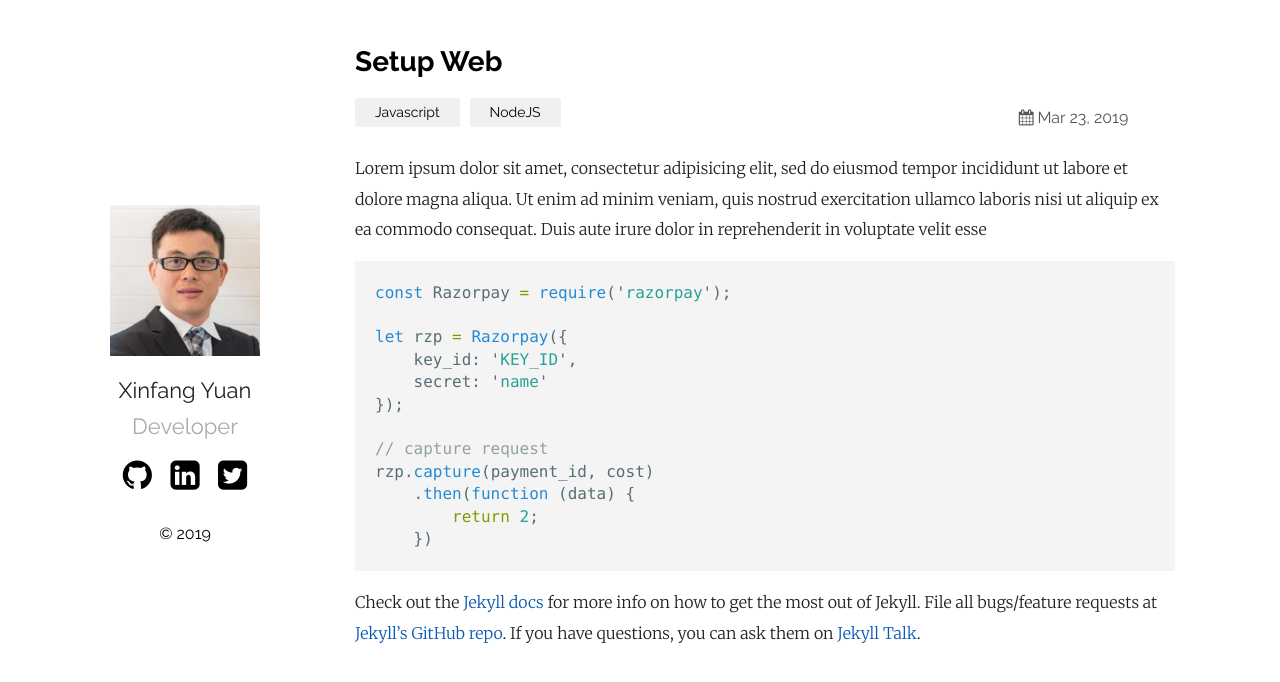
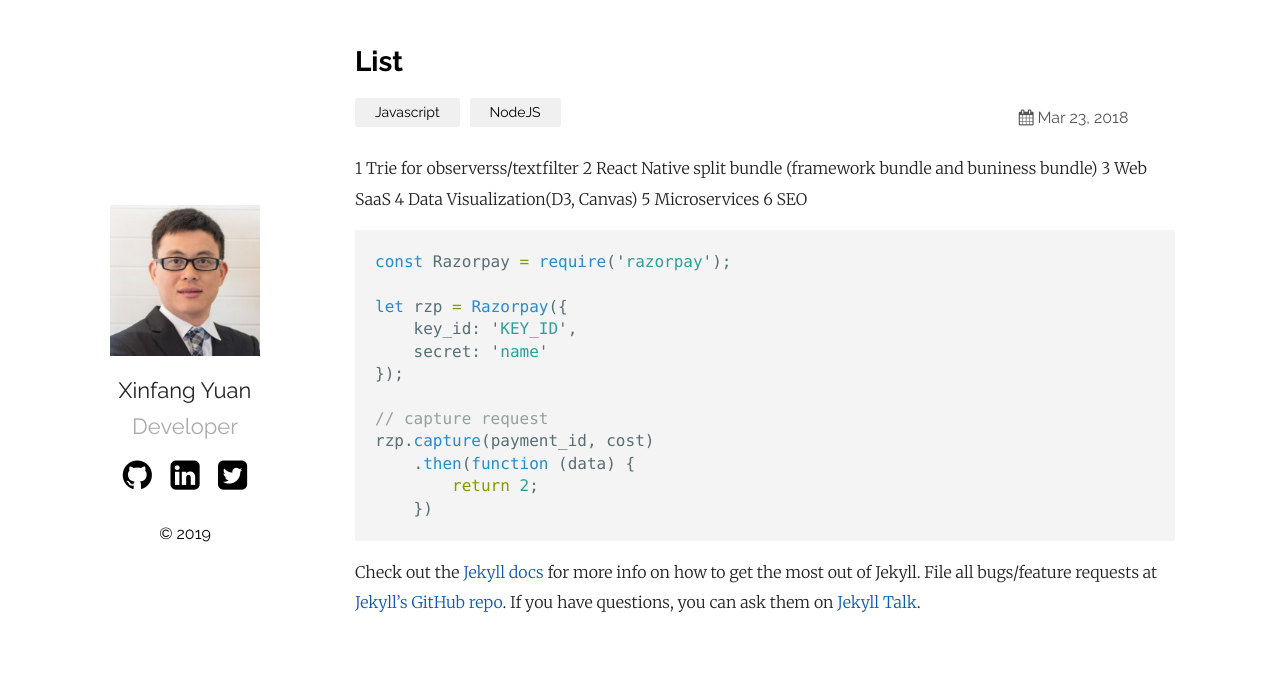
Before and after one commit to xinfang/xinfang.github.io, a Jekyll site: the page built from _posts/2019-03-23-welcome-to-jekyll.markdown, in a window 1280 px wide. Shown: the top 682 px of the page. Built offline with Jekyll 4.4.1, drawn with Linux system fonts in a browser that asks for light colours.

Commit message:
todolist

````diff
--- a/_posts/2019-03-23-welcome-to-jekyll.markdown
+++ b/_posts/2019-03-23-welcome-to-jekyll.markdown
@@ -1,10 +1,16 @@
 ---
 layout: post
-title:  "Setup Web"
-date:   2019-03-23 21:03:36 +0530
+title:  "List"
+date:   2018-03-23 21:03:36 +0530
 categories: Javascript NodeJS
 ---
-Lorem ipsum dolor sit amet, consectetur adipisicing elit, sed do eiusmod tempor incididunt ut labore et dolore magna aliqua. Ut enim ad minim veniam, quis nostrud exercitation ullamco laboris nisi ut aliquip ex ea commodo consequat. Duis aute irure dolor in reprehenderit in voluptate velit esse
+1 Trie for observerss/textfilter
+2 React Native split bundle (framework bundle and buniness bundle)
+3 Web SaaS
+4 Data Visualization(D3, Canvas)
+5 Microservices
+6 SEO
+
 
 ```javascript
 const Razorpay = require('razorpay');
````
